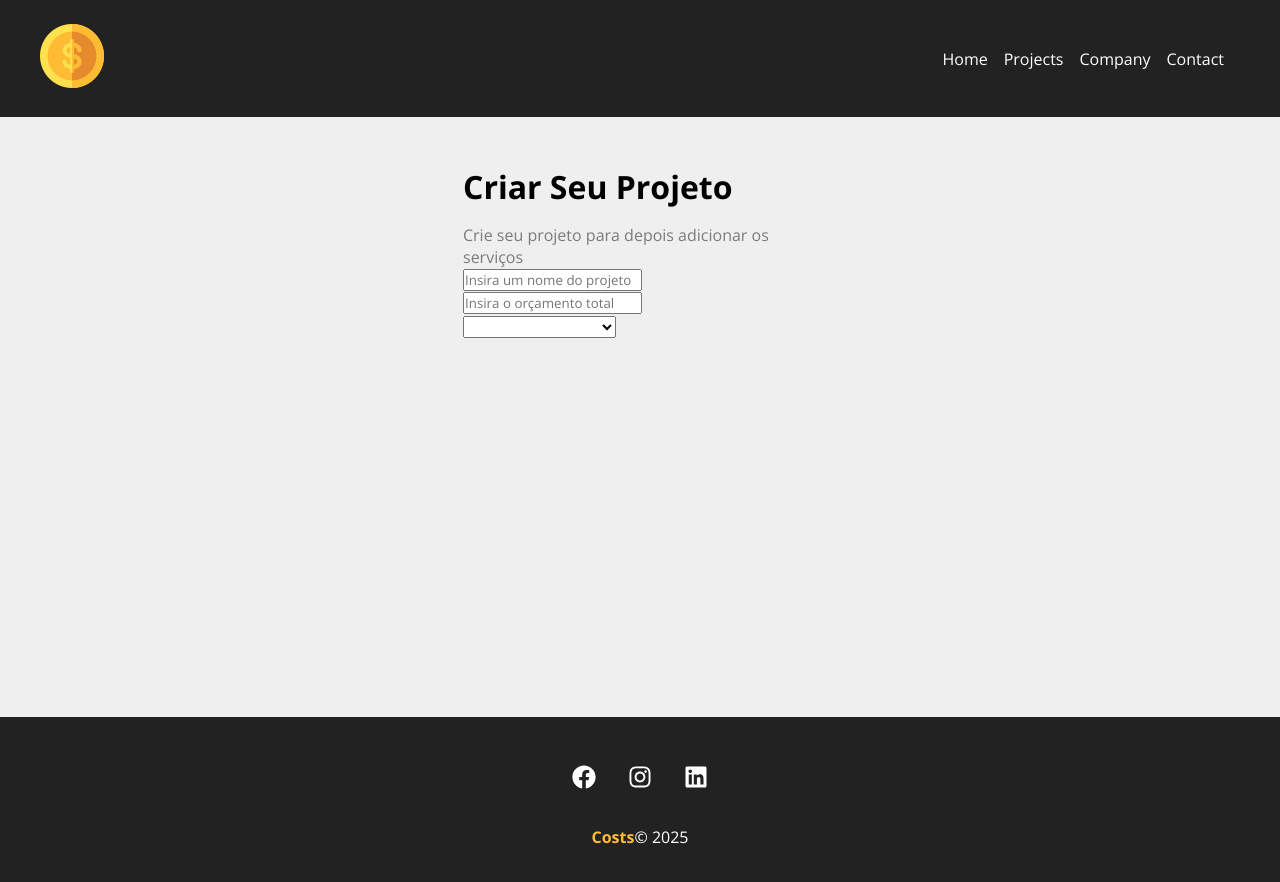
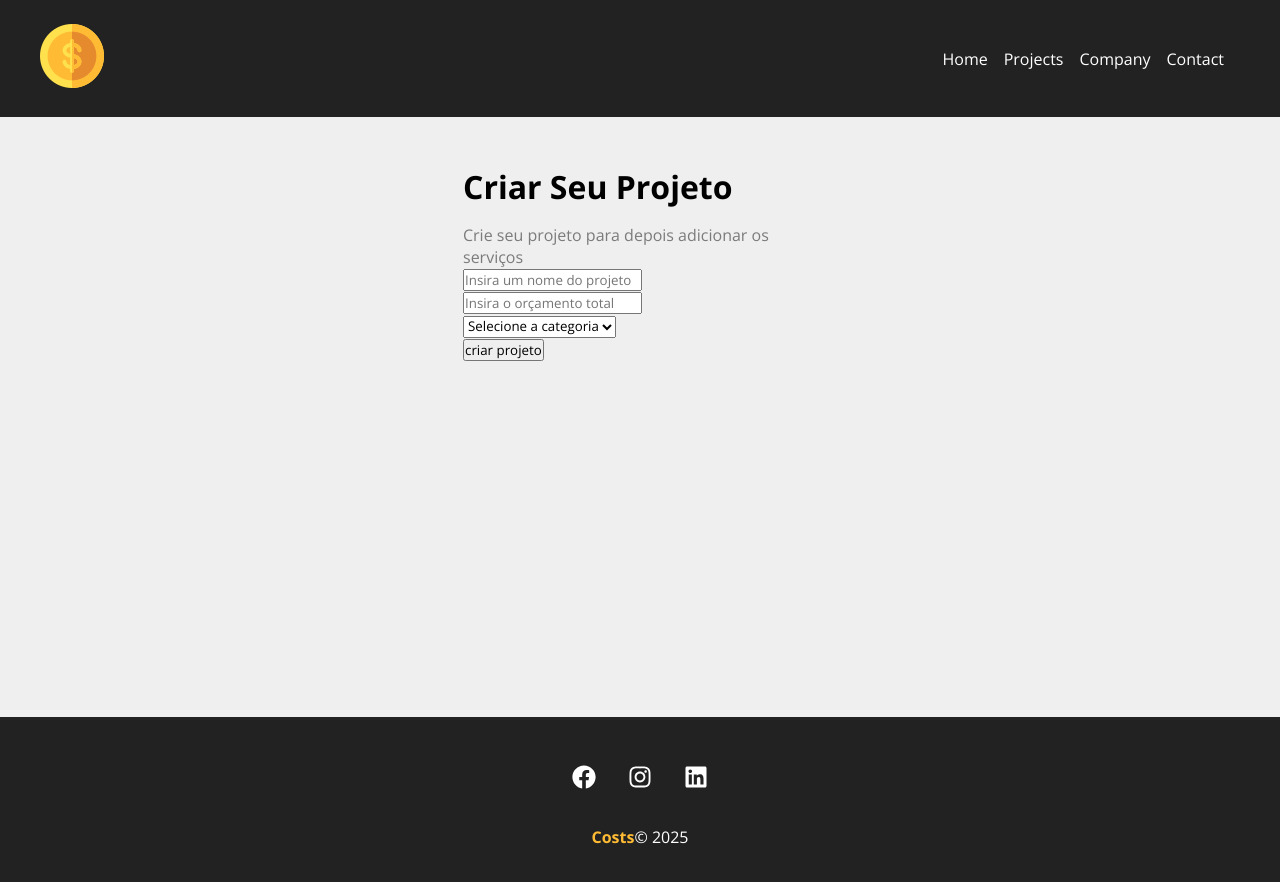
Before and after one commit to RusthenRonald/Projeto-React, a JavaScript app in the folder new-project/: page /newproject in a window 1280 px wide. Shown: the top 882 px of the page. Built offline with nearby package versions, Linux system fonts and the light colour scheme; the HTML template or start-up script is replaced by a standard one; a web font is replaced by a local one.

Commit message:
criando inputs do form

```diff
--- a/new-project/src/components/project/ProjectForm.js
+++ b/new-project/src/components/project/ProjectForm.js
@@ -7,12 +7,15 @@ function ProjectForm(){
             <div>
                 <input type='number' placeholder="Insira o orçamento total"></input>
             </div>
-            <select name="category_id">
-                <option disabled>Selecione a categoria</option>
-                <option></option>
-                <option></option>
-                <option></option>
-            </select>
+            <div>
+                <select name="category_id">
+                    <option disabled selected>Selecione a categoria</option>
+                    <option></option>
+                </select>
+            </div>
+            <div>
+                <input type="submit" value='criar projeto'></input>
+            </div>
         </form>
     )
 } export default ProjectForm
```
